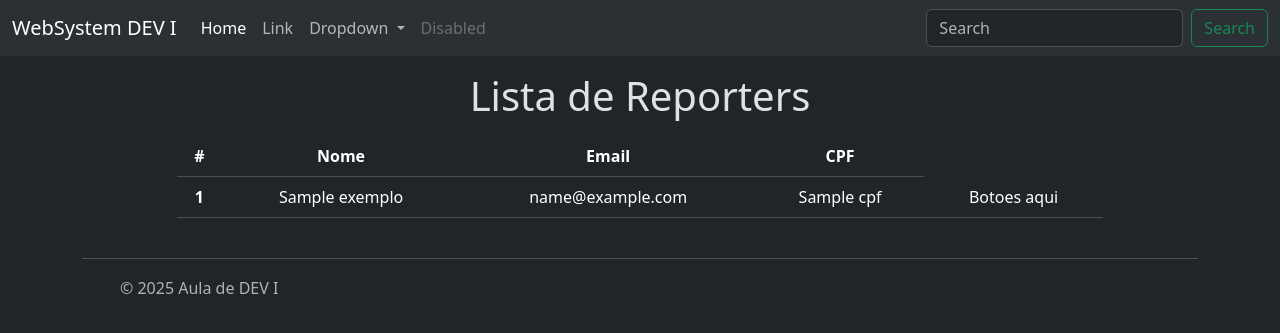
After one commit to RaissonGitHub/Dev1, a Django app: template web_system/relacionamentos/templates/reporter/list.html in a window 1280 px wide. The commit adds this page. Shown: the top 333 px of the page. Run offline with Django 5.2, Linux system fonts and the light colour scheme; the template is opened without the code that fills it: most values are stand-ins (such as "Sample title", 1, 10 or a date in 2020).

Commit message:
read reportes com templates

```diff
--- /dev/null
+++ b/web_system/relacionamentos/templates/reporter/list.html
@@ -0,0 +1,40 @@
+{% extends 'base.html' %}
+
+{% block title %}
+    {% if exemplos %}
+    <h1>Lista de Reporters</h1>
+    {% else %}
+    <h1>Nenhum Reporter encontrado</h1>
+    {% endif %}
+    {% endblock title %}
+{% block content %}
+    {% if exemplos %}
+    <table class="table">
+        <thead>
+          <tr>
+            <th scope="col">#</th>
+            <th scope="col">Nome</th>
+            <th scope="col">Email</th>
+            <th scope="col">CPF</th>
+          </tr>
+        </thead>
+        <tbody>
+            {% for exemplo in exemplos %}
+            <tr>
+                <th scope="row">{{ exemplo.id }}</th>
+                <td>{{exemplo.name}}</td>
+                <td>{{exemplo.email}}</td>
+                <td>{{exemplo.cpf}}</td>
+                <td>
+                    <div>
+                        Botoes aqui
+                    </div>
+                </td>
+            </tr>
+            {% endfor %}
+        </tbody>
+      </table>
+    {% endif %}
+
+
+{% endblock content %}
--- a/web_system/relacionamentos/urls.py
+++ b/web_system/relacionamentos/urls.py
@@ -1,7 +1,7 @@
 from django.urls import path
 from relacionamentos.views.funcoes import primeira_view, saudacao, calculo, exercicio, nome
 from relacionamentos.views import PrimeiraView, NomeView, SaudacaoView
-
+from relacionamentos.views.reporter import exemplo_list
 
 app_name = 'relacionamentos'
 
@@ -24,10 +24,13 @@ urlpatterns = [
     path('funcao/<str:nome>', nome,
          name="nome"),
 
+    path('reporter/function/', exemplo_list, name="reporter"),
+
     path('classe/teste', PrimeiraView.as_view(), name="primeira_view_class"),
 
     path('classe/saudacao', SaudacaoView.as_view(), name="saudacao_view_class"),
 
     path('classe/<str:nome>', NomeView.as_view(), name="nome_view_class" ),
 
+
 ]
--- a/web_system/relacionamentos/views/__init__.py
+++ b/web_system/relacionamentos/views/__init__.py
@@ -2,3 +2,4 @@ from .funcoes import *
 from .primeira import *
 from .nome import *
 from .saudacao import *
+from .reporter import *
--- a/web_system/templates/menu.html
+++ b/web_system/templates/menu.html
@@ -13,7 +13,7 @@
           <a class="nav-link active" aria-current="page" href="{% url 'index' %}">Home</a>
         </li>
         <li class="nav-item">
-          <a class="nav-link" href="#">Link</a>
+          <a class="nav-link" href="{% url "relacionamentos:reporter" %}">Link</a>
         </li>
         <li class="nav-item dropdown">
           <a class="nav-link dropdown-toggle" href="#" role="button" data-bs-toggle="dropdown" aria-expanded="false">
```
Also changed, not shown: web_system/relacionamentos/views/reporter.py (added, +10 -0 lines).
